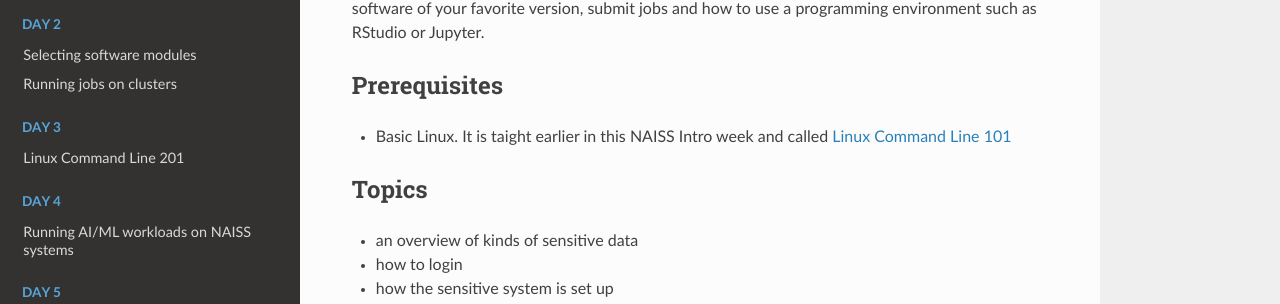
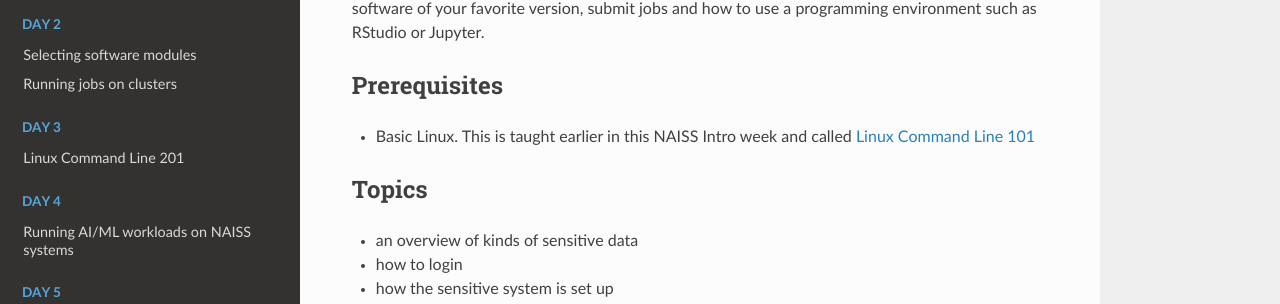
Before and after one commit to NAISS-Training/NAISS-intro-week, an MkDocs documentation site: the page built from docs/sensitive.md, in a window 1280 px wide and 987 px high. Shown: the part 437-741 px from the top of the window. Built offline with MkDocs 1.6.1, drawn with Linux system fonts in a browser that asks for light colours; nearby versions of some CDN libraries.

Commit message:
Fix spelling

```diff
--- a/docs/sensitive.md
+++ b/docs/sensitive.md
@@ -17,7 +17,7 @@ environment such as RStudio or Jupyter.
 
 ## Prerequisites
 
-- Basic Linux. It is taight earlier in this NAISS Intro week and called
+- Basic Linux. This is taught earlier in this NAISS Intro week and called
   [Linux Command Line 101](https://naiss-training.github.io/NAISS-intro-week/LCL101/)
 
 ## Topics
```
